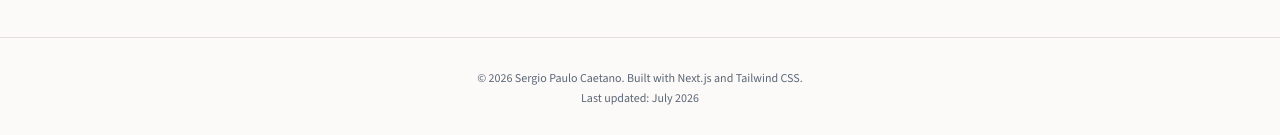
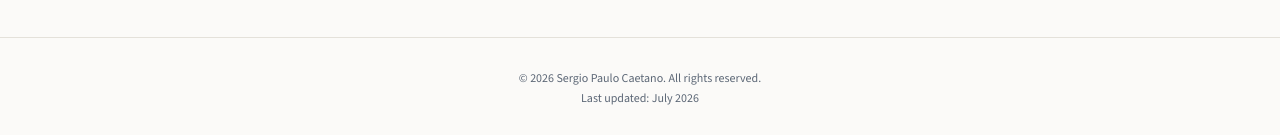
Before and after one commit to caetanosergio/sergio-phd-website, a Next.js app: page / in a window 1280 px wide. Shown: the part 5962-6097 px from the top of the page. Built offline with nearby package versions, Linux system fonts and the light colour scheme.

Commit message:
Update footer text

```diff
--- a/components/Footer.tsx
+++ b/components/Footer.tsx
@@ -3,7 +3,7 @@ import { site } from "@/content/profile";
 export default function Footer() {
   return (
     <footer className="px-6 py-8 text-center text-xs text-muted sm:px-8">
-      <p>© {new Date().getFullYear()} {site.name}. Built with Next.js and Tailwind CSS.</p>
+      <p>© {new Date().getFullYear()} {site.name}. All rights reserved.</p>
       <p className="mt-1">Last updated: July 2026</p>
     </footer>
   );
```
